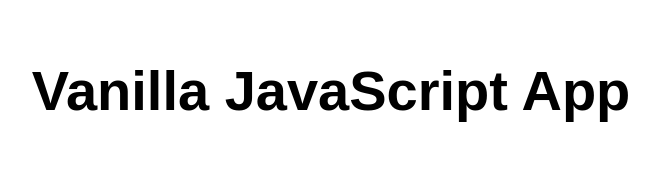
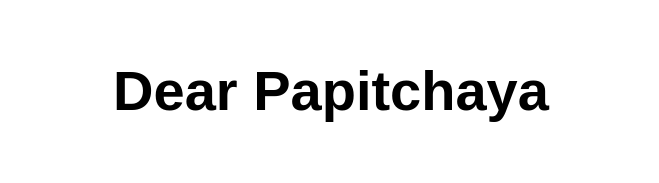
Before and after one commit to papitchayaaa/webappkku, a website: page src/index.html in a window 1280 px wide. Shown: the whole page, without its empty margins (309-968 px from the left). Drawn offline with Linux system fonts and the light colour scheme.

Commit message:
Update index.html

```diff
--- a/src/index.html
+++ b/src/index.html
@@ -10,7 +10,7 @@
 
 <body>
   <main>
-    <h1>Vanilla JavaScript App</h1>
+    <h1>Dear Papitchaya</h1>
   </main>
 </body>
 
```
